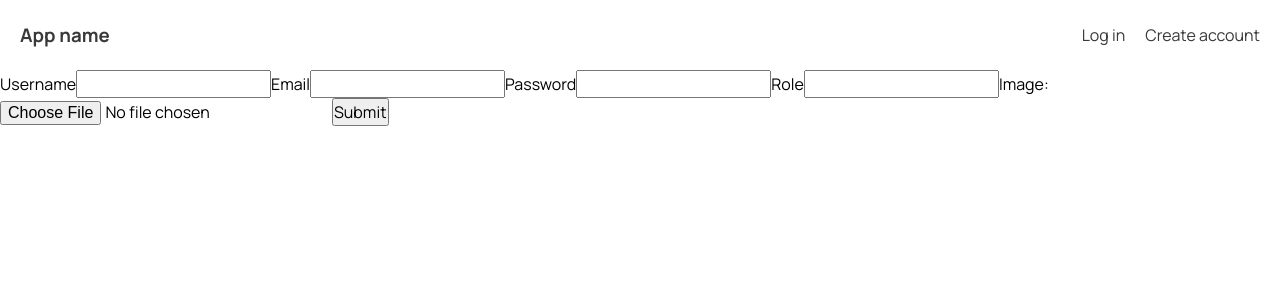
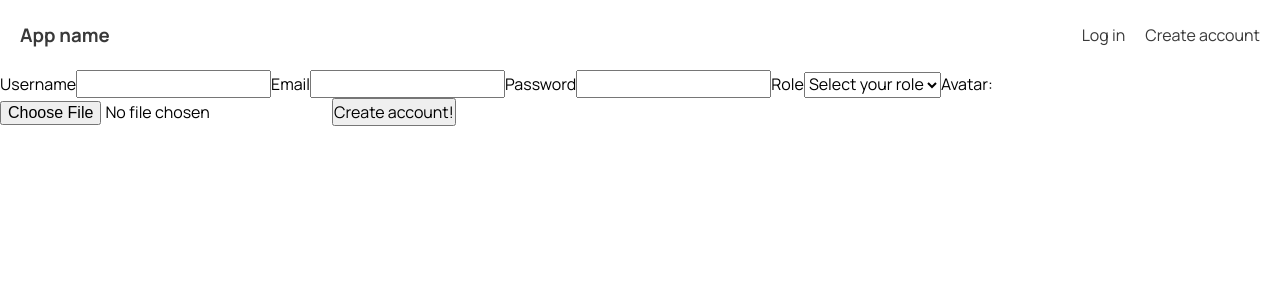
Before and after one commit to Denak39/Project_3_CLIENT, a React (Create React App) app: page /signup in a window 1280 px wide. Shown: the top 300 px of the page. Built offline with nearby package versions, Linux system fonts and the light colour scheme; no server answers.

Commit message:
work on App.jsx, updated ProfileMentor and Student

```diff
--- a/src/App.jsx
+++ b/src/App.jsx
@@ -5,7 +5,7 @@ import Home from "./pages/Home";
 import Signin from "./pages/Signin";
 import Signup from "./pages/Signup";
 import ProtectedRoute from "./components/ProtectedRoute";
-import ProfileMentor from "./pages/ProfileMentor";
+import Profile from "./pages/Profile";
 import ProfileStudent from "./pages/ProfileStudent";
 import formLesson from "./pages/LessonCreate";
 import FormProfile from "./components/Forms/FormProfile";
@@ -17,8 +17,7 @@ function App() {
         <Route exact path="/" component={Home} />
         <Route exact path="/signin" component={Signin} />
         <Route exact path="/signup" component={Signup} />
-        <ProtectedRoute exact path="/profile" component={ProfileMentor} />
-        <ProtectedRoute exact path="/profile" component={ProfileStudent} />{" "}
+        <ProtectedRoute exact path="/profile" component={Profile} />
         <ProtectedRoute
           exact
           path="/profile/settings"
--- a/src/components/Forms/FormSignup.jsx
+++ b/src/components/Forms/FormSignup.jsx
@@ -72,15 +72,19 @@ class FormSignup extends Component {
           id="password"
           name="password"
         />
-        <label htmlFor="accountType">Role</label>
-        <input
-          onChange={this.handleChange}
-          value={this.state.password}
-          type="accountType"
-          id="accountType"
-          name="accountType"
-        />
-        <label htmlFor="profileImage">Image:</label>
+
+      <label htmlFor="accountType">Role</label>
+        <select onChange={this.handleChange}
+            value={this.state.accountType}
+            type="accountType"
+            id="accountType"
+            name="accountType">
+          <option value="" disabled selected>Select your role</option>
+          <option value="student">Student</option>
+          <option value="mentor">Mentor</option>
+        </select>
+
+        <label htmlFor="profileImage">Avatar:</label>
         <input
           onChange={this.handleChange}
           value={this.state.profileImage}
@@ -89,7 +93,7 @@ class FormSignup extends Component {
           id="image"
           alt=""
         />
-        <button>Submit</button>
+        <button>Create account!</button>
       </form>
     );
   }
--- a/src/pages/Profile.jsx
+++ b/src/pages/Profile.jsx
@@ -1 +1,36 @@
+import React, { Component } from "react";
+import { withUser } from "../components/Auth/withUser"
+const { default: ProfileStudent } = require("./ProfileStudent");
+const { default: ProfileMentor } = require("./ProfileMentor");
+
 // logique comparaison
+class Profile extends Component {
+    // constructor(props) {
+    //     super(props);
+    //     this.state = {
+    //         user: null
+    //     };
+    // }
+
+    // componentDidMount() {
+    //     /* fetch user from database */
+    //     //this.setState({user: this.props.context.user});
+    // }
+    render() {
+        const { user } = this.props.context;
+
+console.log(this.props);
+console.log(user.accountType);
+        // if (user === null) {
+        //     console.log("Loading...");
+        // }
+        // if (user.accountType === 'student') {
+        //     return <ProfileStudent user={user}/>;
+        // }
+        // return <ProfileMentor user={user}/>;
+//return <p>ok</p>
+       return !user ? <h1>No user tho</h1>  : user.accountType === "Student" ? <ProfileStudent user={user}/> : <ProfileMentor user={user}/>
+    }
+}
+
+export default withUser(Profile);
--- a/src/pages/ProfileStudent.jsx
+++ b/src/pages/ProfileStudent.jsx
@@ -5,6 +5,7 @@ import { withUser } from "../components/Auth/withUser";
 
 const ProfileStudent = (props) => {
 
+console.log("Im A Student");
   return (
     <div>
       <h1>Ded-Sec</h1>
@@ -30,4 +31,5 @@ const ProfileStudent = (props) => {
   );
 };
 
+
 export default withUser(ProfileStudent);
```
Also changed, not shown: src/pages/ProfileMentor.jsx (+7 -3 lines).
